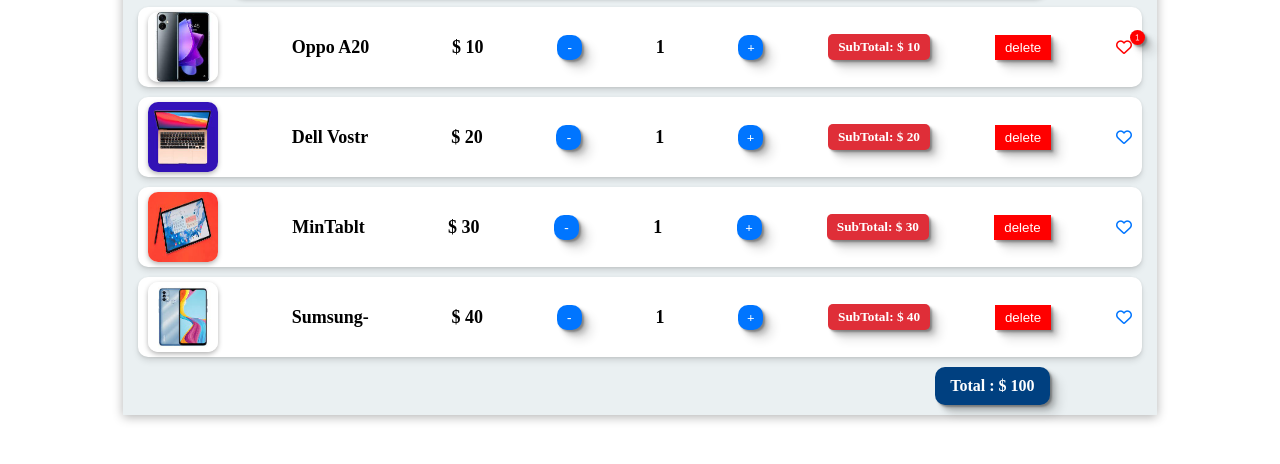
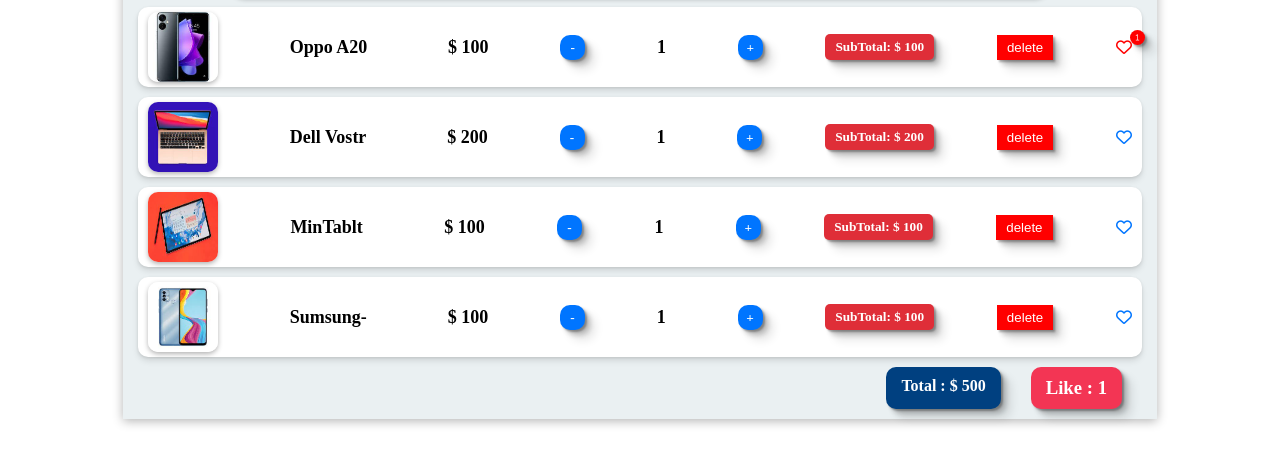
Before and after one commit to thamerlefi/dom, a plain HTML site: page index.html in a window 1280 px wide. Both pictures are taken after a click on the icon 1123 px from the left and 127 px from the top of the page. Shown: the part 80-544 px from the top of the page. Drawn offline with Linux system fonts and the light colour scheme.

Commit message:
fourth commit

```diff
--- a/main.js
+++ b/main.js
@@ -1,85 +1,106 @@
 let items = [
-    {id:1 , src: '1.jpg' ,name: 'Oppo A20', price: '10', quantity: 1, liked: 'unloved'},
-    {id:2 , src: '2.jpg' ,name: 'Dell Vostr', price: '20', quantity: 1, liked: 'unloved'},
-    {id:3 , src: '3.jpg' ,name: 'MinTablt', price: '30', quantity: 1, liked: 'unloved'},
-    {id:4 , src: '4.jpg' ,name: 'Sumsung-', price: '40', quantity: 1, liked: 'unloved'},
-]
-let container = document.getElementById('root')
+  {id: 1,src: "1.jpg",name: "Oppo A20",price: "100",quantity: 1,liked: "unloved"},
+  {id: 2,src: "2.jpg",name: "Dell Vostr",price: "200",quantity: 1,liked: "unloved"},
+  {id: 3,src: "3.jpg",name: "MinTablt",price: "100",quantity: 1,liked: "unloved"},
+  {id: 4,src: "4.jpg",name: "Sumsung-",price: "100",quantity: 1,liked: "unloved"}
+];
+let container = document.getElementById("root");
 
-let total=0 ;
+let total = 0; // total price
+let adore = 0; // number of total likes
 
 //-------------------------------------------------- show items
-function showData(){
-    let table = ''
-    for(let i=0;i<items.length;i++){
-        table += `
+function showData() {
+  // global function that will appear all of items (body)
+  let table = "";
+  for (let i = 0; i < items.length; i++) {
+    let item = items[i];
+    table += `
         <div class="cart">
-            <img src="./img/${i+1}.jpg" alt="${items[i].name}" title="${items[i].name}" class="img">
-            <h5 class="num">${items[i].name}</h5>
-            <h5 class="price num">$ ${items[i].price}</h5>
-            <h5 class="quant" id="minus" onclick="decrBtn(${i})">-</h5>
-            <h5 class="num">${items[i].quantity}</h5>
+            <img src="./img/${i + 1}.jpg" alt="${item.name}" title="${item.name}" class="img">
+            <h5 class="num">${item.name}</h5>
+            <h5 class="price num">$ ${item.price}</h5>
+            <h5 class="quant minus" id="minus" onclick="decrBtn(${i})">-</h5>
+            <h5 class="num">${item.quantity}</h5>
             <h5 class="quant" id="plus" onclick="incrBtn(${i})">+</h5>
-            <h5 class="subTotal"">SubTotal: $ ${items[i].quantity*items[i].price}</h5>
+            <h5 class="subTotal"">SubTotal: $ ${item.quantity * item.price}</h5>
             <button class="del" onclick="deleteItem(${i})">delete</button>
-            <i class="fa-regular fa-heart" id="${items[i].liked}"  onclick="loveReact(${i})"></i>
+            <i class="fa-regular fa-heart" id="${item.liked}" onclick="loveReact(${i})"></i>
         </div>
-        `
-        container.innerHTML =`<h1 class ="title">YOUR SHOPPING CART</h1>
-                    ${table} <div class="total"><h4>Total : $ ${getTotal(i)}</h4></div>`
-    }
-    if (items.length === 0) {
-        container.innerHTML = `<h1 class="empty">Your cart is Empty !!</h1>`
+        `;
+        // concatenation of all the container (title, items and total price with numbers of likes)
+    container.innerHTML = `<h1 class ="title">YOUR SHOPPING CART</h1>
+                            ${table}
+                            <div class="total">
+                                <h4>Total : $ ${getTotal(i)}</h4>
+                                ${numOfLikes(i)}
+                            </div>`;
     }
 }
-showData()
 
-
+showData();
 
 //---------------------------------------------------- delete items
 
-function deleteItem(i){
-    items.splice(i,1)
-    if(items.length<1) {
-        container.innerHTML = ''
-    }
-    total = 0
-    showData()
+function deleteItem(i) {
+  items.splice(i, 1);
+  // if there is no items a new paragraph will display
+  if (items.length < 1) {
+    container.innerHTML = `<h1 class="empty">Your cart is Empty !!</h1>`;
+  }
+  adore = 0; // we need always to initialize "adore" and "total" (num of likes and total price)
+  total = 0; //     before calling showData
+  showData(); // after deleting an item always we need to recal showData to re-show the new update
 }
 
 //---------------------------------------------------- total price
 
-function getTotal(i){
-
-    total += +items[i].price * +items[i].quantity
-    return total
+function getTotal(i) {
+  total += +items[i].price * +items[i].quantity;
+  return total;
 }
 
 //--------------------------------------------------- increment quantity btn
 
-function incrBtn(i){
-    total = 0
-    items[i].quantity ++
-    showData()
-
+function incrBtn(i) {
+  total = 0; // initialize total and adore before recalling showData
+  adore = 0; //
+  items[i].quantity++;
+  showData(); // after any event we recall showData to reshow the new content
 }
 
 //-------------------------------------------------- decrement quantity btn
 
-function decrBtn(i){
-    if (items[i].quantity > 0){
-        total = 0
-        items[i].quantity--
-        showData()
-    }
+function decrBtn(i) {
+  if (items[i].quantity > 1) {
+    total = 0;
+    adore = 0;
+    items[i].quantity--;
+    showData();
+  }
 }
 
 //--------------------------------------------------- love REACT
 
-function loveReact(i){
-    total=0
-    if(items[i].liked === 'unloved'){
-        items[i].liked = 'loved'
-    } else items[i].liked = 'unloved'
-    showData()
+function loveReact(i) {
+  total = 0;
+  adore = 0;
+  if (items[i].liked === "unloved") {
+    items[i].liked = "loved";   //if liked = "loved" so it will be added to the id of this icon id="loved"
+  } else {                      // id="${item.liked}" (show line number 28)
+    items[i].liked = "unloved";
+  }
+  showData();
 }
+//------------------------------------------------------------------ number of likes
+function numOfLikes(i) {
+  if (items[i].liked === "loved") {
+    adore++; // if true so this item is liked so we need to add 1 the number of likes
+  }
+  if (adore === 0) return ""; // if there is no like so this element will not displayed
+  return `<h3 class="adore">Like : ${adore}</h3>`;
+}
+/*
+As far as I know, we must first modify elements in the object, then modify them in document,
+and then we must recal the function showData after each event... so what do you think !!
+*/
--- a/style.css
+++ b/style.css
@@ -2,6 +2,7 @@
   padding: 0;
   margin: 0;
   color: #fff;
+  cursor:context-menu;
 }
 
 #root {
@@ -111,9 +112,9 @@
 /*---------------------------------------- total ----------------------------------*/
 .total {
   margin: auto;
-  width: 80%;
+
   display: flex;
-  flex-direction: row-reverse;
+  justify-content: end;
 }
 .total h4 {
   background-color: #004080;
@@ -123,6 +124,14 @@
     10px 10px 10px rgba(0, 0, 0, 0.1);
   border-radius: 10px;
 }
+.total h3{
+    background-color: #f33554;
+    margin:0 30px;
+    padding: 10px 15px;
+    border-radius: 10px;
+    box-shadow: 2px 2px 2px rgba(0, 0, 0, 0.3), 5px 5px 5px rgba(0, 0, 0, 0.2),
+    10px 10px 10px rgba(0, 0, 0, 0.1);
+}
 
 .empty {
   color: black;
```
